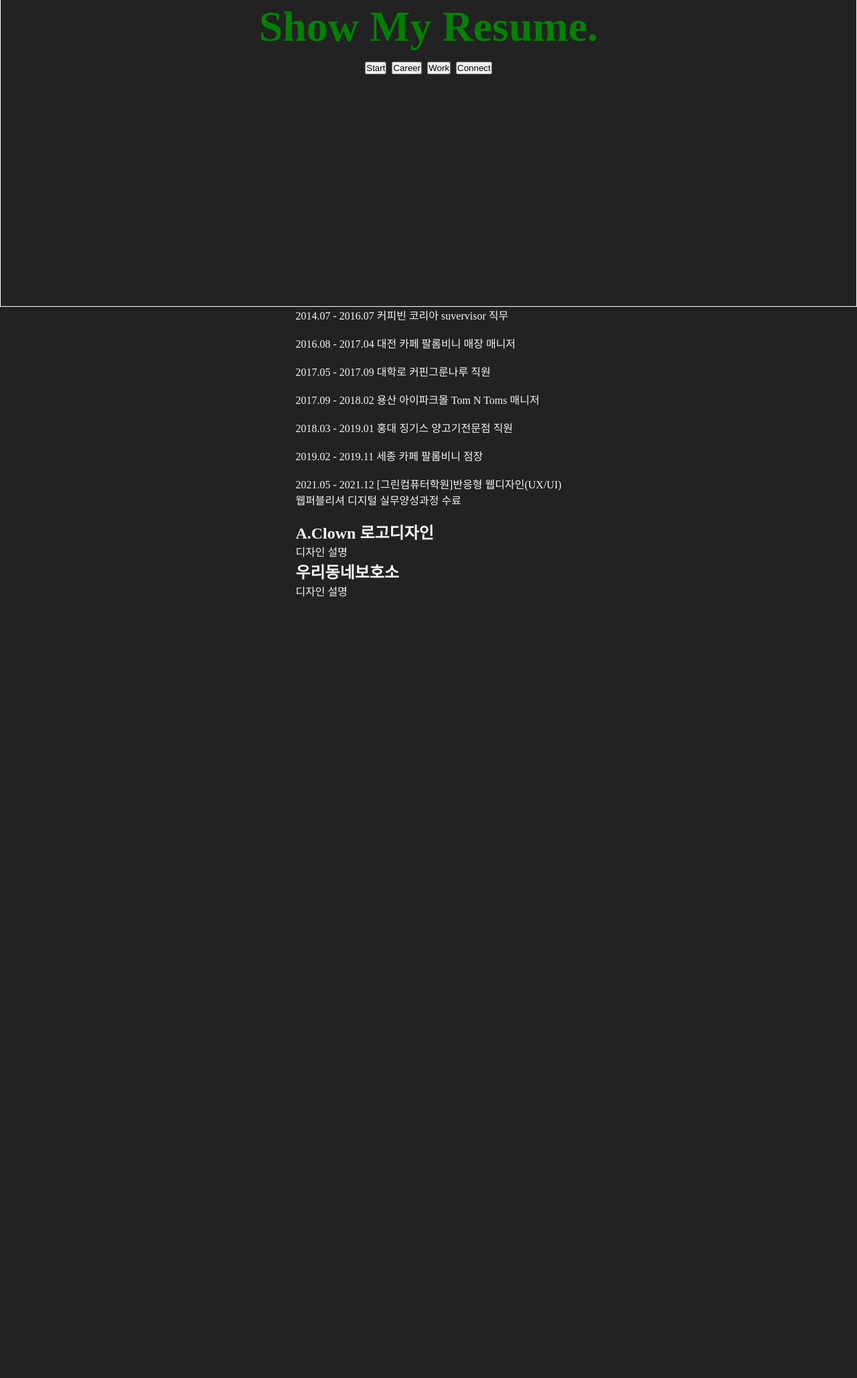
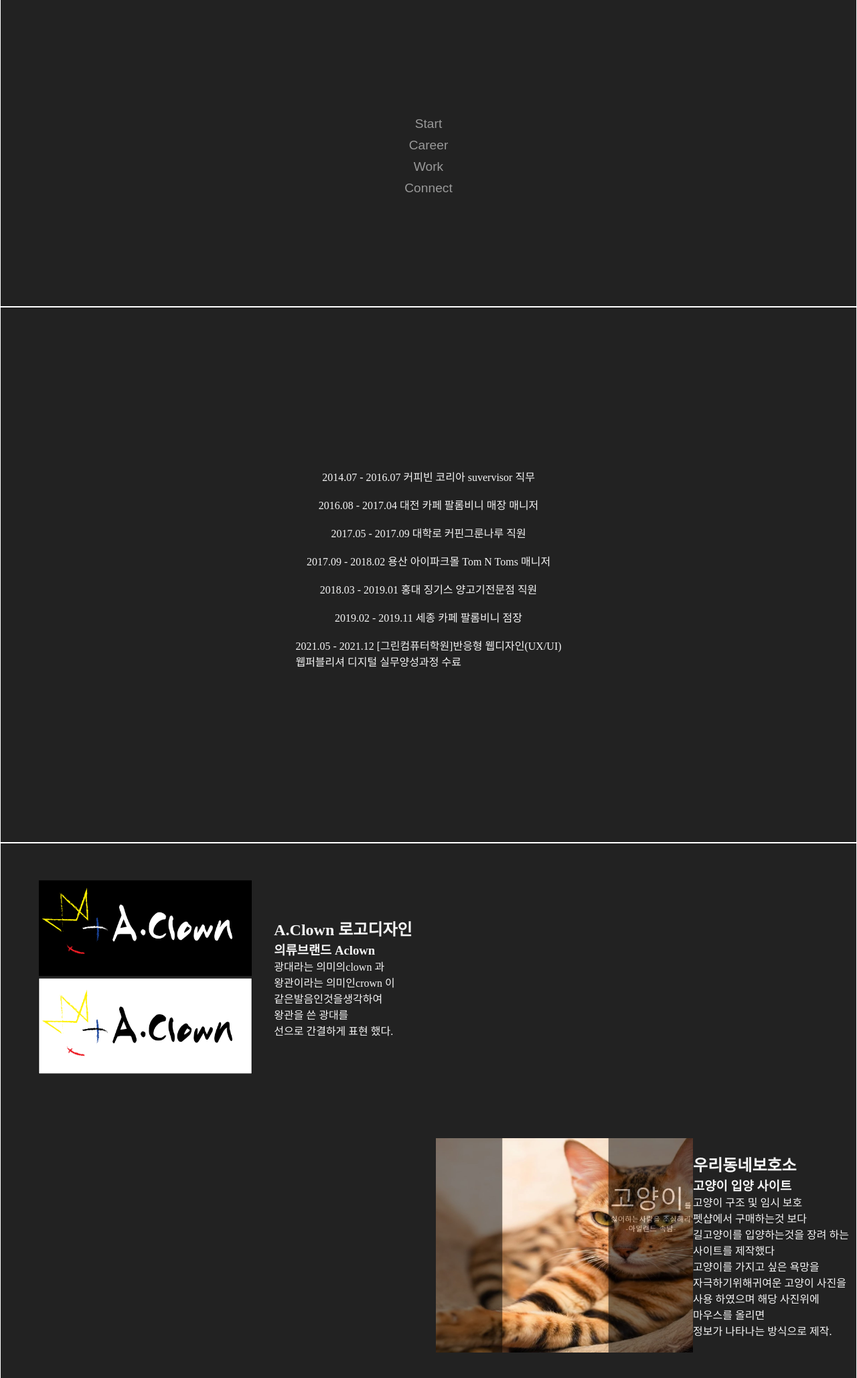
Before and after one commit to sungsh7/ShowMyResume, a plain HTML site: page index.html in a window 1280 px wide. Shown: the part 342-2399 px from the top of the page at 67% size. Before the commit the page ends 1236 px from the top, so only its background shows below. Drawn offline with Linux system fonts and the light colour scheme; some icons are missing.

Commit message:
마크업완료

```diff
--- a/index.html
+++ b/index.html
@@ -6,14 +6,22 @@
     <meta http-equiv="X-UA-Compatible" content="IE=edge">
     <meta name="viewport" content="width=device-width, initial-scale=1.0">
     <title>Document</title>
+    <link rel="stylesheet" href="//cdn.jsdelivr.net/npm/xeicon@2.3.3/xeicon.min.css">
     <style>
-        *{margin: 0;padding: 0;box-sizing: border-box;list-style: none;text-decoration: none;}
-        body{
+        * {
+            margin: 0;
+            padding: 0;
+            box-sizing: border-box;
+            list-style: none;
+            text-decoration: none;
+        }
+
+        body {
             background-color: #222;
             color: whitesmoke;
         }
 
-        #container{
+        #container {
             width: 100vw;
             max-height: 400vh;
             display: flex;
@@ -27,15 +35,131 @@
             width: 100vw;
             height: 100vh;
             border: 1px solid white;
-            color: green;
-            font-size: 2rem;
+            font-size: 4rem;
             display: flex;
             flex-direction: column;
             justify-content: center;
             align-items: center;
         }
 
+        #titleText {
+            color: green;
+        }
+
+        #titleBtnBox {
+            margin-top: 15vw;
+            display: flex;
+            flex-direction: column;
+        }
+
+        #titleBtnBox button {
+            background-color: transparent;
+            border: 0;
+            outline: transparent;
+            font-size: 1.2rem;
+            margin-top: 10px;
+        }
+
+        #titleBtnBox button a {
+            color: #999999;
+        }
+        #titleBtnBox button a:hover {
+            color: whitesmoke;
+        }
+        #contents {
+            width: 100vw;
+            height: 300vh;
+
+        }
+
+        #careerBox {
+            width: 100vw;
+            height: 100vh;
+            border: 1px solid white;
+            display: flex;
+            flex-direction: column;
+            justify-content: center;
+            align-items: center;
+        }
+
+        #workBox {
+            width: 100vw;
+            height: 100vh;
+            border: 1px solid white;
+            display: flex;
+        }
+
+        #Aclown {
+            width: 50vw;
+            height: 50vh;
+            /* background-color: tomato; */
+            display: flex;
+            justify-content: center;
+            align-items: center;
+        }
+
+        #workImg {
+            width: 30vw;
+            height: 40vh;
+
+        }
+
+        #workImg img {
+            width: 100%;
+            height: 100%;
+            object-fit: cover;
+        }
+
+        #AclownTextBox {
+            width: 20vw;
+            display: flex;
+            text-align: left;
+
+        }
+
+        #catShelter {
+            width: 50vw;
+            height: 50vh;
+            /* background-color: turquoise; */
+            margin-top: 50vh;
+            display: flex;
+            justify-content: center;
+            align-items: center;
+        }
+
+        #workImg2 {
+            width: 30vw;
+            height: 40vh;
+
+        }
+
+        #workImg2 img {
+            width: 100%;
+            height: 100%;
+            object-fit: cover;
+        }
+        #catSelterTextBox{
+            width: 20vw;
+            display: flex;
+            text-align: left;
+        }
+
+        #connectBox {
+            width: 100vw;
+            height: 100vh;
+            border: 1px solid white;
+            display: flex;
+            justify-content: center;
+            align-items: center;
+        }
+        #connectBox div{
+            width: 10vw;
+            height: 10vh;
+            margin-left: 5vw;
+        }
+
     </style>
+
 
 
 </head>
@@ -44,14 +168,14 @@
 
     <div id="container">
         <div id="title">
-            <h1 id="titleText">Show My Resume.</h1>
-        <div id="titleBtnBox">
-            <button id="startBtn">Start</button>
-            <button id="careerBtn">Career</button>
-            <button id="workBtn">Work</button>
-            <button id="connectBtn">Connect</button>
+            <h1 id="titleText"> Show My Resume.</h1>
+            <div id="titleBtnBox">
+                <button id="startBtn"><a href="#"> Start</a></button>
+                <button id="careerBtn"><a href="#"> Career</a></button>
+                <button id="workBtn"><a href="#"> Work</a></button>
+                <button id="connectBtn"><a href="#"> Connect</a></button>
+            </div>
         </div>
-    </div>
         <div id="contents">
 
             <div id="careerBox">
@@ -67,29 +191,49 @@
 
             <div id="workBox">
                 <div id="Aclown">
-                    <div id="workImg"></div>
-                    <h2>A.Clown 로고디자인</h2>
-                    <p>디자인 설명</p>
+                    <div id="workImg"><img src="./img/AclownImg/가로로고.png" alt="AlcownLogo"></div>
+                    <div id="AlcownTextBox">
+                        <h2>A.Clown 로고디자인</h2>
+                        <h3>의류브랜드 Aclown</h3>
+                        <p>광대라는 의미의clown 과 <br>
+                            왕관이라는 의미인crown 이 <br>
+                            같은발음인것을생각하여 <br>
+                            왕관을 쓴 광대를 <br>
+                            선으로 간결하게 표현 했다.
+                        </p>
+                    </div>
                 </div>
                 <div id="catShelter">
-                    <div id="workImg2"></div>
-                    <h2>우리동네보호소</h2>
-                    <p>디자인 설명</p>
-                </div>
-                <div id="connectBox">
-
-                    <div id="kakao"></div>
-                    <div id="instar"></div>
-                    <div id="gitHub"></div>
-                </div>
-
-                <div id="planet"></div>
+                    <div id="workImg2"><img src="./img/CatSelter/main.jpg" alt="main"></div>
 
 
+                    <div id="catShelterTextBox">
+                        <h2>우리동네보호소</h2>
+                        <h3>고양이 입양 사이트</h3>
+                        <p>
+                            고양이 구조 및 임시 보호 <br>
+                            펫샵에서 구매하는것 보다<br>
+                            길고양이를 입양하는것을 장려 하는<br>
+                            사이트를 제작했다<br>
+                            고양이를 가지고 싶은 욕망을 <br>
+                            자극하기위해귀여운 고양이 사진을 <br>
+                            사용 하였으며 해당 사진위에 <br>
+                            마우스를 올리면 <br>
+                            정보가 나타나는 방식으로 제작.
+                        </p>
+                    </div>
+                </div>
             </div>
 
 
+            <div id="connectBox">
 
+                <div id="kakao"><a style="color: whitesmoke;" href="https://open.kakao.com/o/s9NbbOOd"> <i class="xi-kakaotalk xi-5x"></i></a></div>
+                <div id="insta"><a style="color: whitesmoke;" href="https://www.instagram.com/sunghyun_muria/"><i class="xi-instagram xi-5x"></i></a></div>
+                <div id="gitHub"><a style="color: whitesmoke;" href="https://github.com/sungsh7"><i class="xi-github xi-5x"></i></a></div>
+            </div>
+
+            <div id="planet"></div>
 
 
 
```
Also changed, not shown: img/AclownImg/가로로고.png (added), img/AclownImg/로고검정.png (added), img/AclownImg/로고반전.png (added), img/CatSelter/main.jpg (added), img/CatSelter/menuClick.jpg (added), img/CatSelter/sub.jpg (added), img/CatSelter/sub2.jpg (added), 3 other files.
